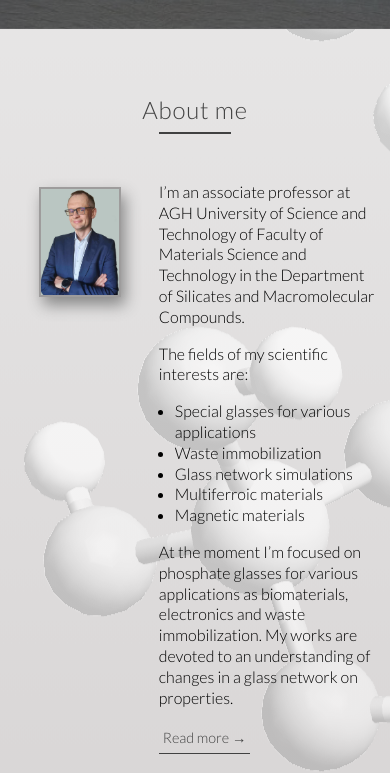
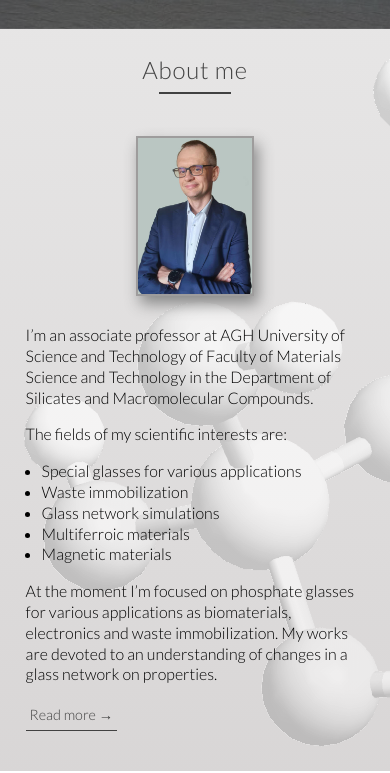
Before and after one commit to AgataS23/scientist-website-commertial-project, a website built with webpack: page src/pages/index.html in a window 390 px wide. Shown: the part 562-1335 px from the top of the page. Built offline with nearby package versions, Linux system fonts and the light colour scheme; files whose address does not match are found by name.

Commit message:
feat: about-media query

```diff
--- a/src/scss/modules/about.scss
+++ b/src/scss/modules/about.scss
@@ -94,3 +94,39 @@
 #projects {
   padding-top: 8rem;
 }
+
+@include respond(tab-port) {
+  .about {
+    &__research-information {
+      margin: 2rem auto;
+      padding: 2rem;
+      width: 96%;
+    }
+  }
+}
+
+@include respond(phone) {
+  .about {
+    width: 100vw;
+    padding: 3.4rem 1.6rem;
+
+    &__heading::after {
+      margin: 1rem auto 3rem auto;
+    }
+
+    &__columns {
+      grid-template-columns: 1fr;
+      max-width: 76.8rem;
+    }
+
+    &__article {
+      padding: 1.6rem;
+    }
+
+    &__columns-photo {
+      width: 35%;
+      justify-self: center;
+      margin-bottom: 3.6rem;
+    }
+  }
+}
```
